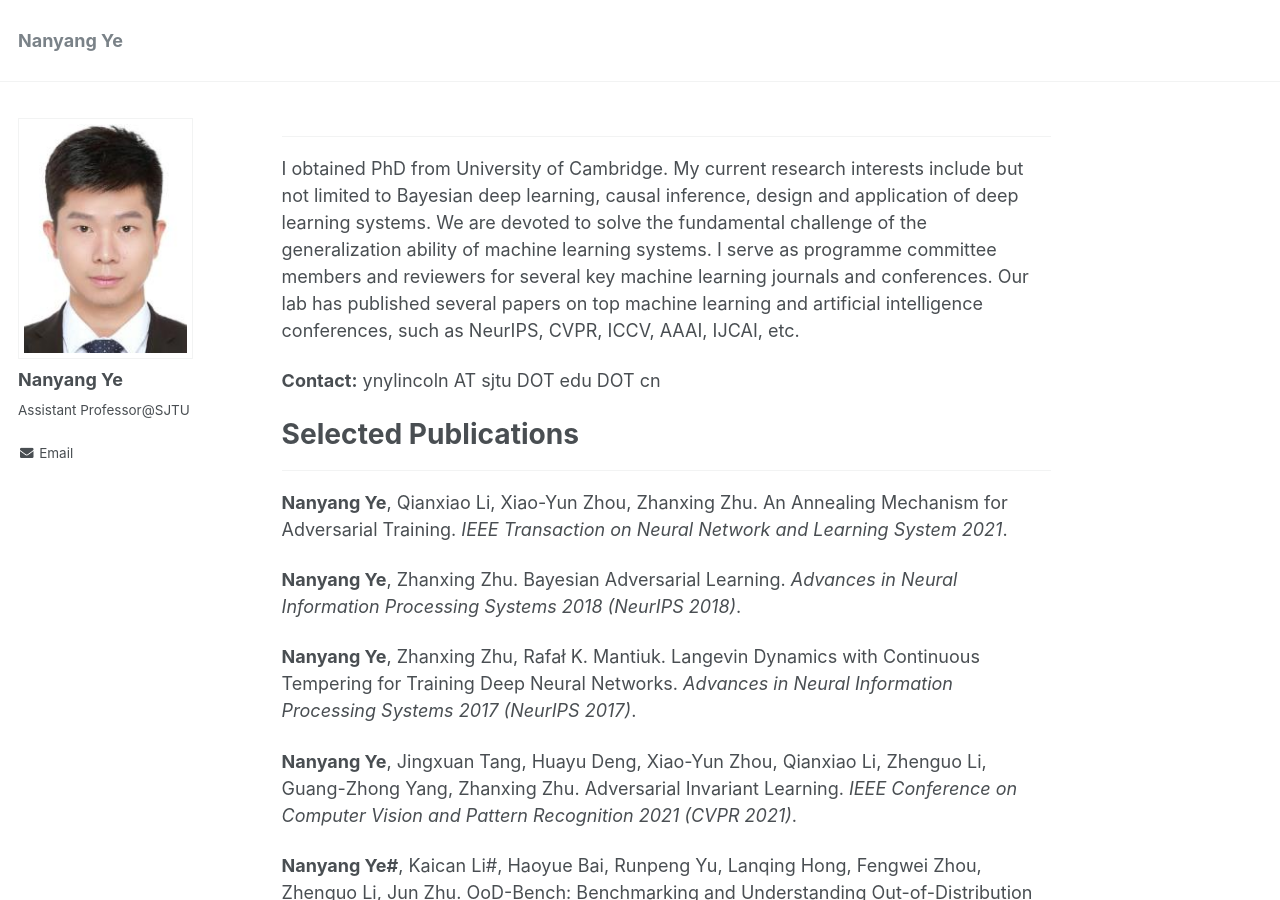
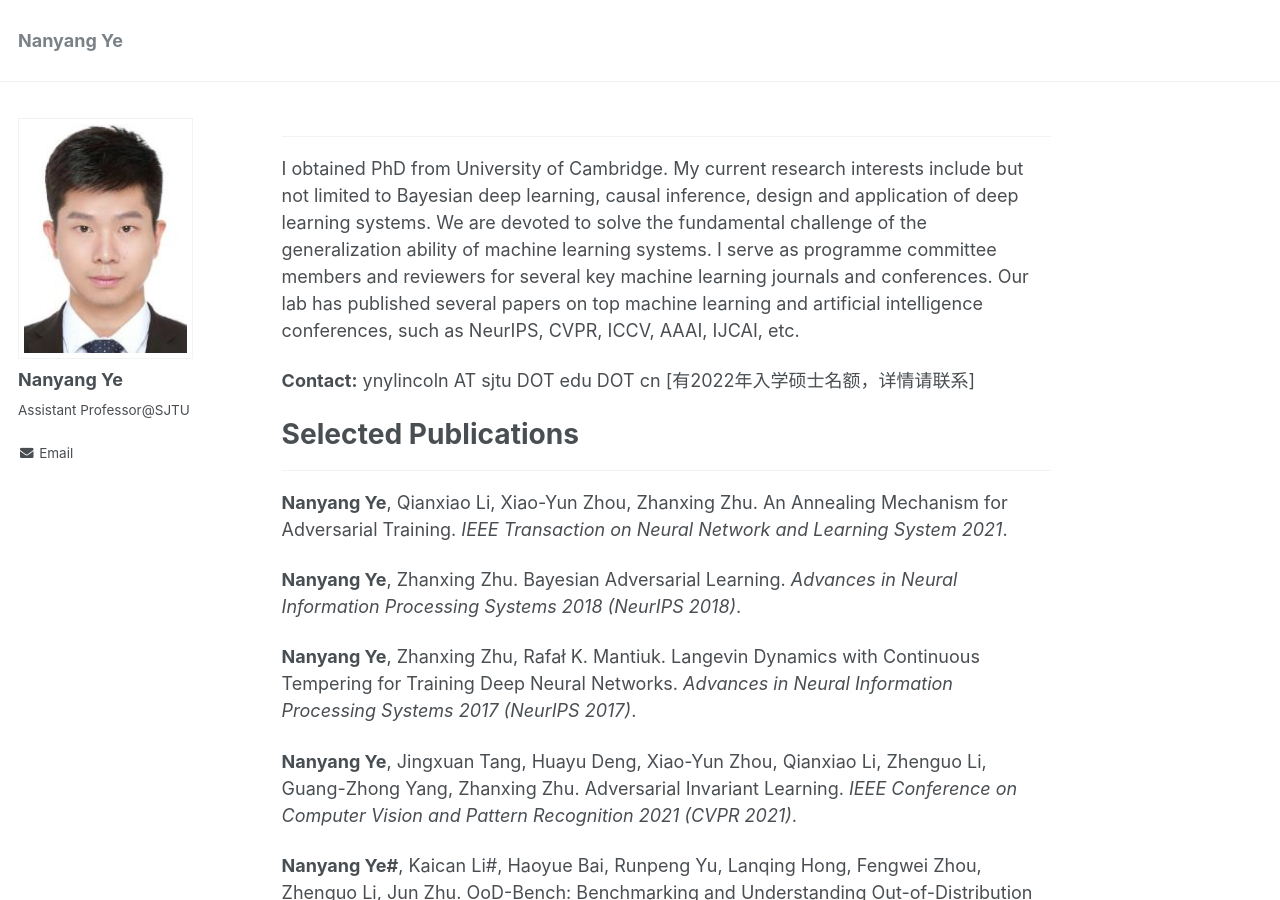
Before and after one commit to ynysjtu/ynysjtu.github.io, a Jekyll site: the page built from _pages/about.md, in a window 1280 px wide and 900 px high. Built offline with Jekyll 4.4.1, drawn with Linux system fonts in a browser that asks for light colours.

Commit message:
Update about.md

```diff
--- a/_pages/about.md
+++ b/_pages/about.md
@@ -10,7 +10,7 @@ redirect_from:
 I obtained PhD from University of Cambridge. My current research interests include but not limited to Bayesian deep learning, causal inference, design and application of deep learning systems. We are devoted to solve the fundamental challenge of the generalization ability of machine learning systems. I serve as programme committee members and reviewers for several key machine learning journals and conferences. Our lab has published several papers on top machine learning and artificial intelligence conferences, such as NeurIPS, CVPR, ICCV, AAAI, IJCAI, etc.
 
 **Contact:** ynylincoln AT sjtu DOT edu DOT cn
-
+[有2022年入学硕士名额，详情请联系]
 # Selected Publications
 ------
 
```
